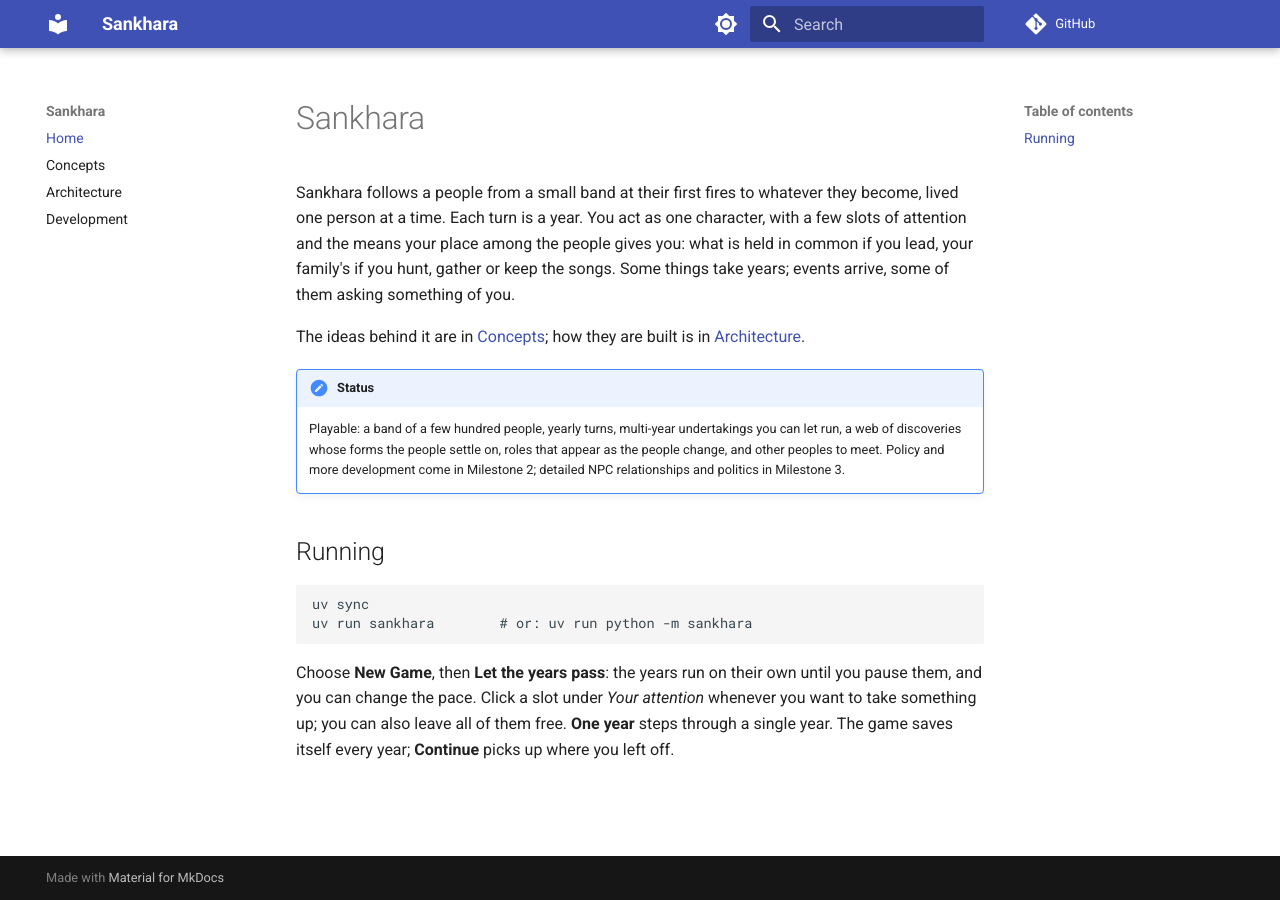
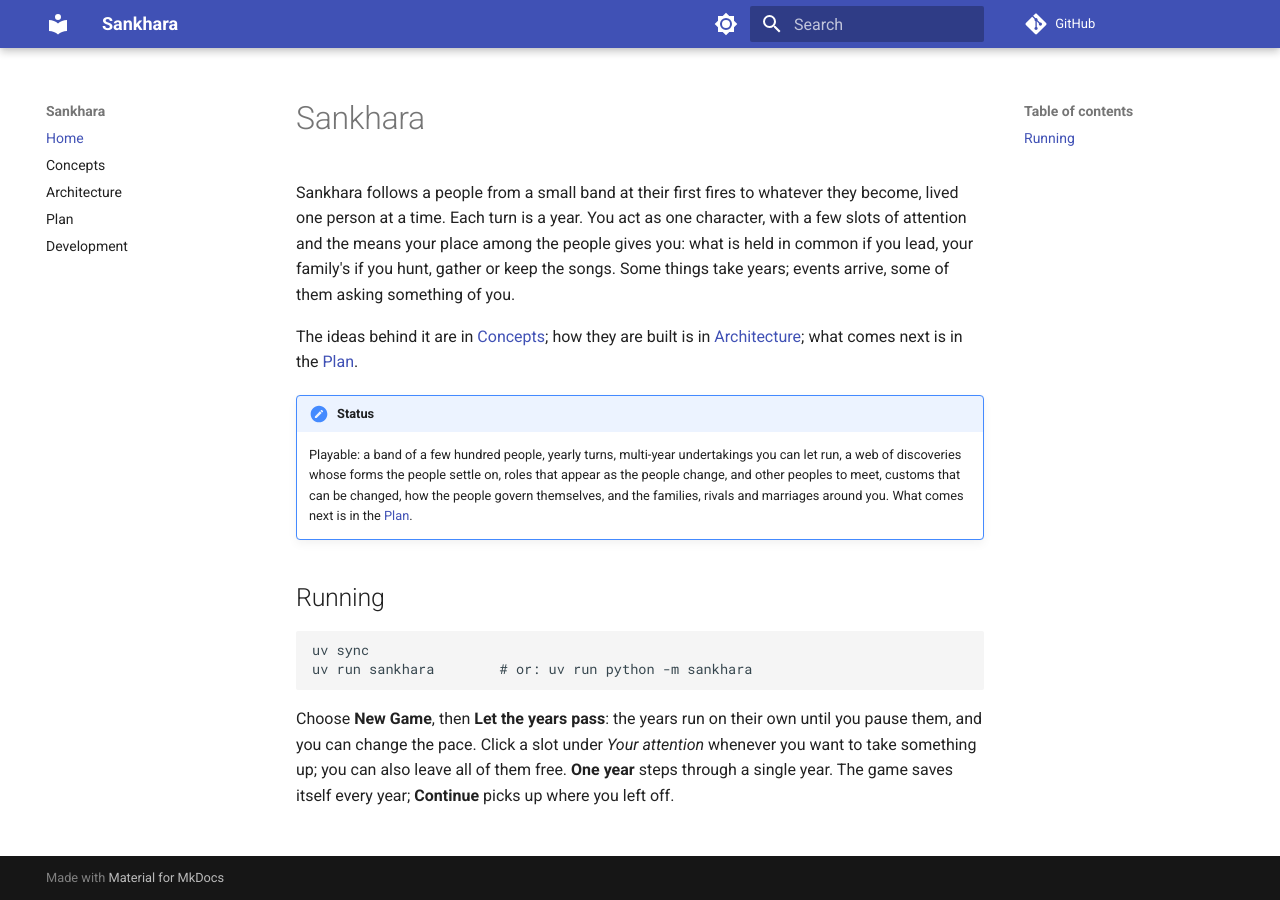
Before and after one commit to janton42/sankhara, an MkDocs documentation site: the page built from docs/index.md, in a window 1280 px wide. Built offline with MkDocs 1.6.1 and Material for MkDocs 9.7.7, drawn with Linux system fonts in a browser that asks for light colours; comment, search, counter and statistics services are not loaded.

Commit message:
Development plan: M4 choices that fit, M5 seeing the people
A new docs/plan.md folds the play-test notes and the people-interactions
design into milestones: M4 makes choices fit the role and the size of the
people, adds harm the player can start (up to killing), choices that are
neither good nor bad, and deeds that grow with what the people know; M5
draws the web of ideas as a graph (known and stirring only), makes the map
the main view of the people with tribes as regions, and adds a small graph
centred on the player, linked to the map. CLAUDE.md and the docs home page
point to it.

Co-Authored-By: Claude Opus 5.5 <noreply@anthropic.com>

```diff
--- a/docs/index.md
+++ b/docs/index.md
@@ -8,14 +8,15 @@ hunt, gather or keep the songs. Some things take years; events arrive, some of
 them asking something of you.
 
 The ideas behind it are in [Concepts](concepts.md); how they are built is in
-[Architecture](architecture.md).
+[Architecture](architecture.md); what comes next is in the [Plan](plan.md).
 
 !!! note "Status"
     Playable: a band of a few hundred people, yearly turns, multi-year
     undertakings you can let run, a web of discoveries whose forms the people
     settle on, roles that appear as the people change, and other peoples to
-    meet. Policy and more development come in Milestone 2; detailed NPC
-    relationships and politics in Milestone 3.
+    meet, customs that can be changed, how the people govern themselves, and
+    the families, rivals and marriages around you. What comes next is in the
+    [Plan](plan.md).
 
 ## Running
 
--- a/mkdocs.yml
+++ b/mkdocs.yml
@@ -20,6 +20,7 @@ nav:
   - Home: index.md
   - Concepts: concepts.md
   - Architecture: architecture.md
+  - Plan: plan.md
   - Development: development.md
 
 markdown_extensions:
```
Also changed, not shown: CLAUDE.md (+3 -2 lines), docs/plan.md (added, +67 -0 lines).
